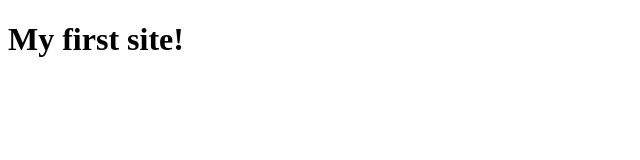
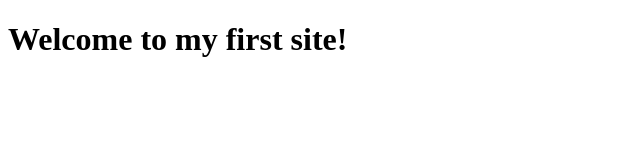
Before and after one commit to dejiew/dejiew.github.io, a plain HTML site: page index.html in a window 1280 px wide. Shown: the whole page, without its empty margins (0-640 px from the left). Drawn offline with Linux system fonts and the light colour scheme.

Commit message:
Changed a few words in title and heading

```diff
--- a/index.html
+++ b/index.html
@@ -1,9 +1,9 @@
 <!DOCTYPE html>
 <html lang="en">
     <head>
-        <title>Github site</title>
+        <title>My Site</title>
     </head>
     <body>
-        <h1>My first site!</h1>
+        <h1>Welcome to my first site!</h1>
     </body>
 </html>
```
